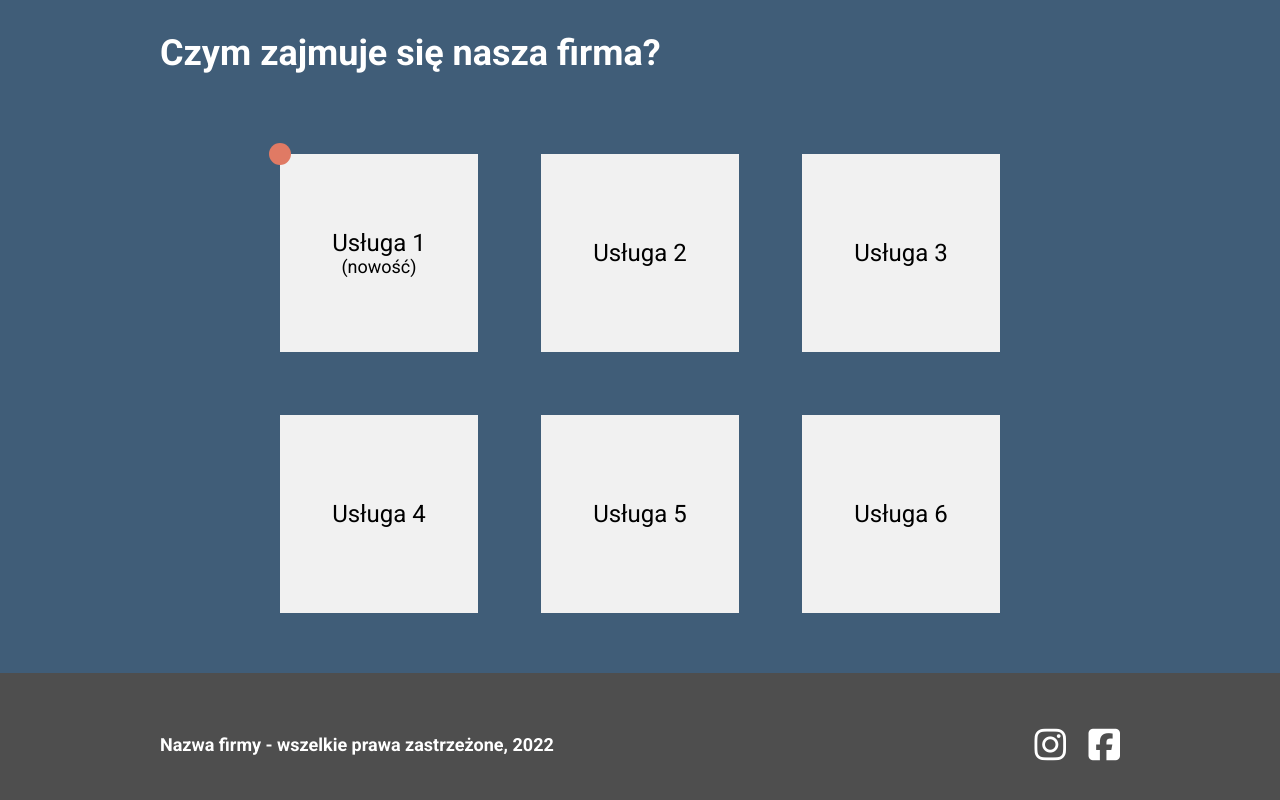
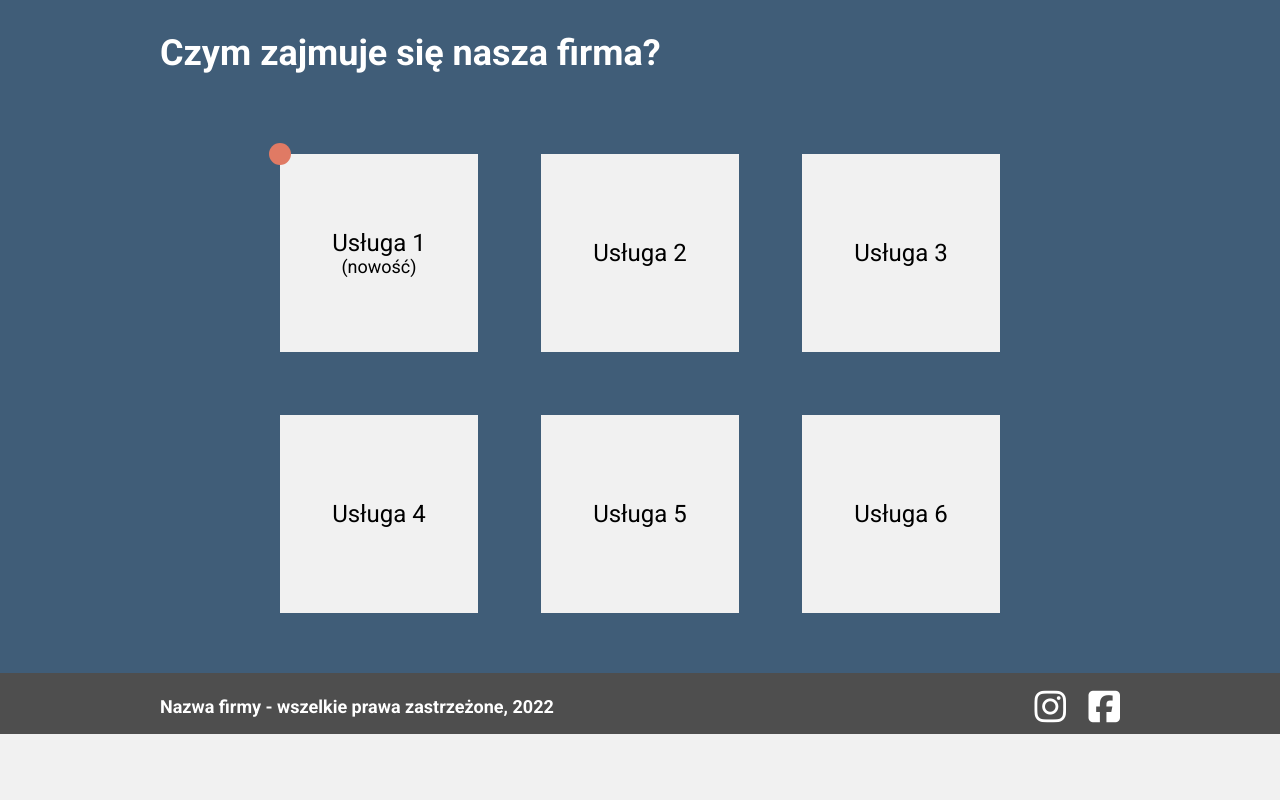
Before and after one commit to annaciosek/HTML-CSS-projekt-2, a plain HTML site: page index.html in a window 1280 px wide. Shown: the part 1574-2374 px from the top of the page. After the commit the page ends 2308 px from the top, so only its background shows below. Drawn offline with Linux system fonts and the light colour scheme.

Commit message:
Correct footer padding

```diff
--- a/style.css
+++ b/style.css
@@ -338,6 +338,8 @@ section:not(#hero-section) {
   .footer {
     flex-direction: row;
     justify-content: space-between;
+  }
+  #footer {
     padding: 24px 0 16px 0;
   }
   #footer p {
```
